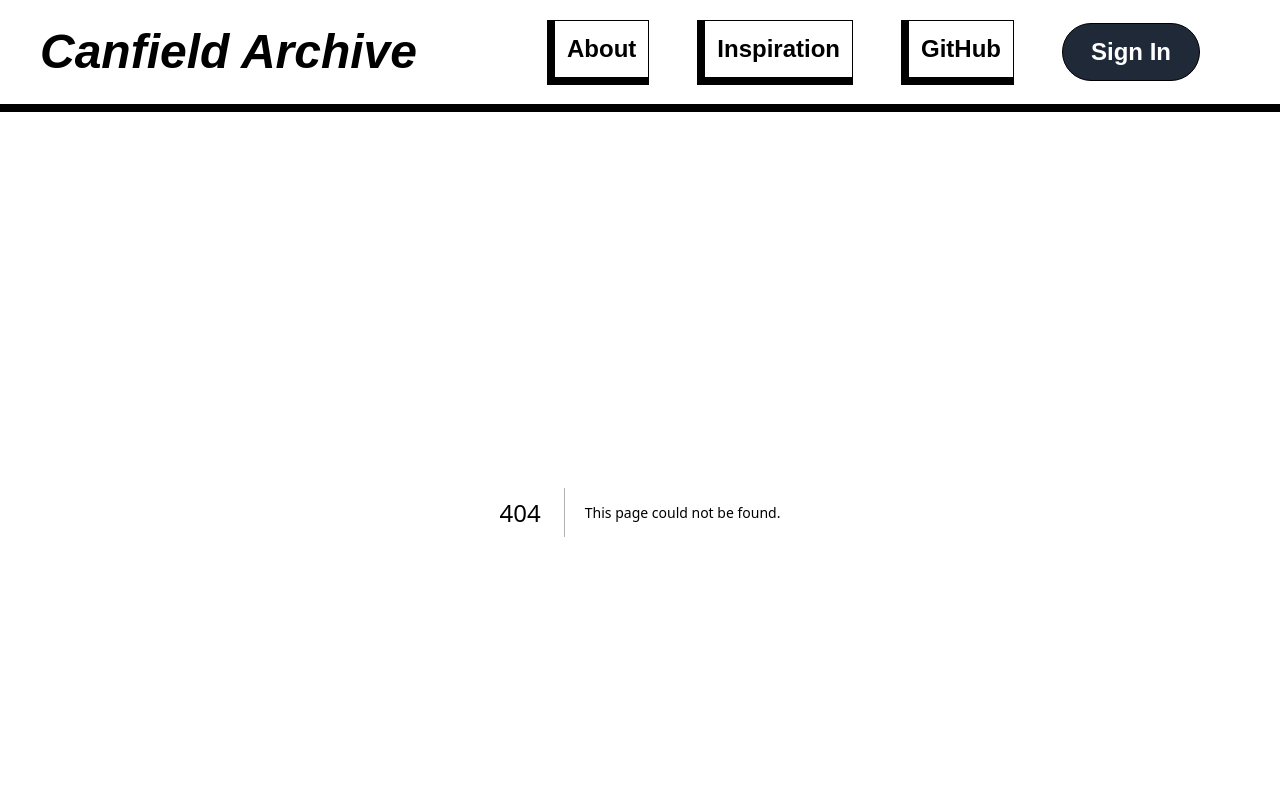
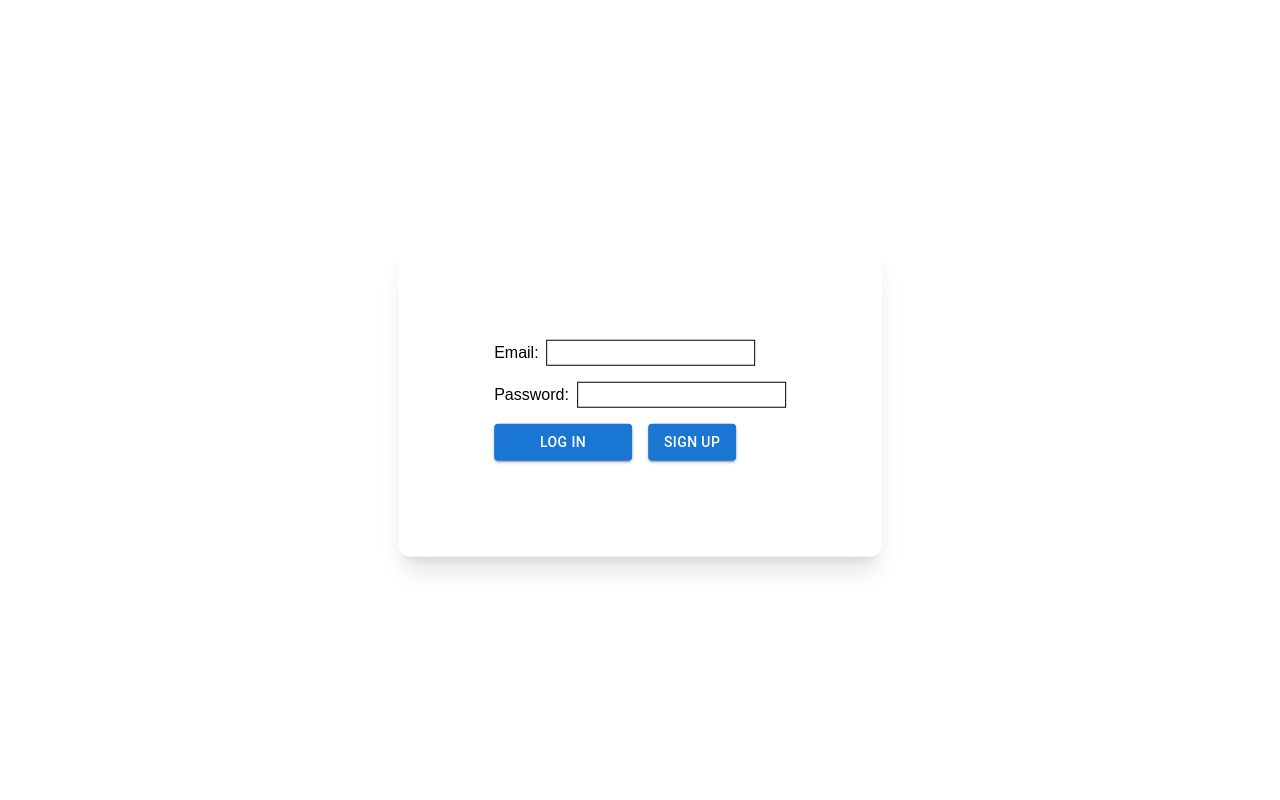
Before and after one commit to canfieca/canfield-archive, a Next.js app: page /login in a window 1280 px wide. Before the commit this address had no page. Shown: the top 800 px of the page. Built offline with nearby package versions, Linux system fonts and the light colour scheme.

Commit message:
Implemented login and sign up page

```diff
--- a/app/layout.tsx
+++ b/app/layout.tsx
@@ -2,10 +2,6 @@
 
 import { Geist, Geist_Mono } from "next/font/google";
 import "../css/globals.css";
-import Navbar from "@/app/ui/navbar";
-import Footer from "@/app/ui/footer";
-
-import { usePathname } from "next/navigation";
 
 const geistSans = Geist({
   variable: "--font-geist-sans",
@@ -22,19 +18,12 @@ export default function RootLayout({
 }: Readonly<{
   children: React.ReactNode;
 }>) {
-
-  const pathname = usePathname();
-
-  const isPhotosRoute = pathname.startsWith("/photos");
-
   return (
     <html lang="en">
       <body
         className={`${geistSans.variable} ${geistMono.variable} antialiased overflow-auto min-h-screen no-scrollbar`}
       >
-        {!isPhotosRoute && <Navbar />}
         {children}
-        <Footer />
       </body>
     </html>
   );
--- /dev/null
+++ b/app/login/page.tsx
@@ -0,0 +1,27 @@
+import { Button } from "@mui/material";
+import Link from "next/link";
+
+export default function Login() {
+    return (
+        <div className="w-full h-[100vh]">
+            <form className="absolute p-24 text-black top-[50%] left-[50%] rounded-xl bg-white shadow-xl -translate-y-[50%] -translate-x-[50%]">
+                <div className="mb-4">
+                    <label className="pr-2" htmlFor="email">Email:</label>
+                    <input className="border border-black" type="text" id="email" name="email"></input>
+                </div>
+                <div className="mb-4">
+                    <label className="pr-2" htmlFor="password">Password:</label>
+                    <input className="border border-black" type="password" id="password" name="password"></input>
+                </div>
+                <div className="grid grid-cols-2 gap-4">
+                    <Button variant="contained">Log In</Button>
+                    <Link href="/signup" passHref>
+                        <Button variant="contained" component="a">
+                            Sign Up
+                        </Button>
+                    </Link>
+                </div>
+            </form>
+        </div>
+    );
+}
--- a/app/page.tsx
+++ b/app/page.tsx
@@ -1,15 +1,21 @@
+"use client";
+
+import Navbar from "@/app/ui/navbar";
 import HeroSlideshow from "@/app/ui/index/hero-slideshow";
 import About from "@/app/ui/index/about";
 import Inspiration from "@/app/ui/index/inspiration";
+import Footer from "@/app/ui/footer";
 
 import '../css/globals.css';
 
 export default function Home() {
   return (
     <div className="min-h-screen overflow-auto scrollbar-hide">
+      <Navbar />
       <HeroSlideshow />
       <About />
       <Inspiration />
+      <Footer />
     </div>
   );
 }
--- /dev/null
+++ b/app/signup/page.tsx
@@ -0,0 +1,5 @@
+export default function SignUp() {
+    return (
+        <p className="text-black">Sign up page</p>
+    );
+}
--- a/app/ui/footer.tsx
+++ b/app/ui/footer.tsx
@@ -1,3 +1,5 @@
+"use client";
+
 import Image from "next/image";
 import Email from "@/public/email-svgrepo-com.svg";
 import Github from "@/public/github-142-svgrepo-com.svg";
--- a/app/ui/navbar.tsx
+++ b/app/ui/navbar.tsx
@@ -1,3 +1,5 @@
+import Link from "next/link";
+
 export default function Navbar() {
     return (
         <>
@@ -7,7 +9,11 @@ export default function Navbar() {
                     <li className="text-2xl font-bold border-b-8 border-l-8 border border-black p-3 hidden xl:block">About</li>
                     <li className="text-2xl font-bold border-b-8 border-l-8 border border-black p-3 hidden xl:block">Inspiration</li>
                     <li className="text-2xl font-bold border-b-8 border-l-8 border border-black p-3 hidden xl:block">GitHub</li>
-                    <li className="xl:text-2xl font-bold p-3 pr-7 pl-7 border border-black rounded-full bg-gray-800 text-white">Sign In</li>
+                    <li className="xl:text-2xl font-bold p-3 pr-7 pl-7 border border-black rounded-full bg-gray-800 text-white">
+                        <Link href={`/login`} >
+                            Sign In
+                        </Link>
+                    </li>
                 </ul>
                 <style jsx>
                     {`
```
